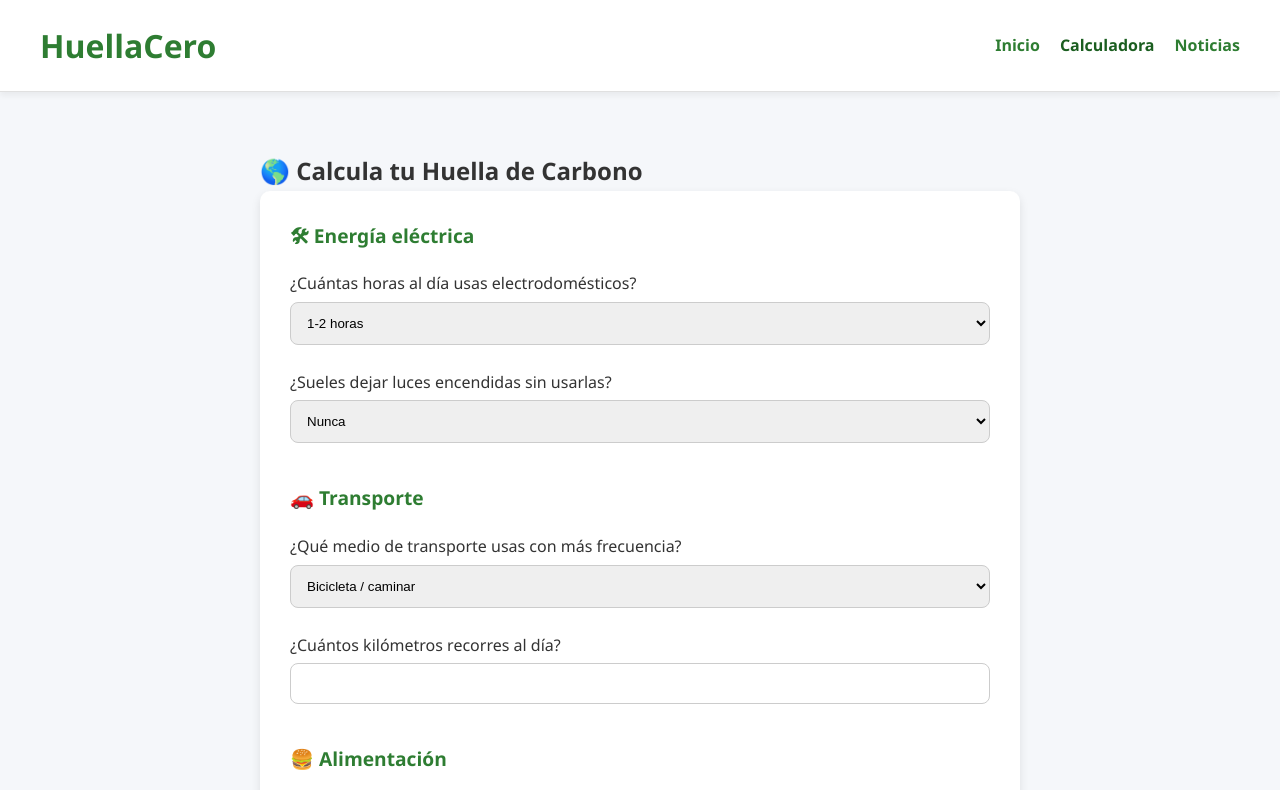
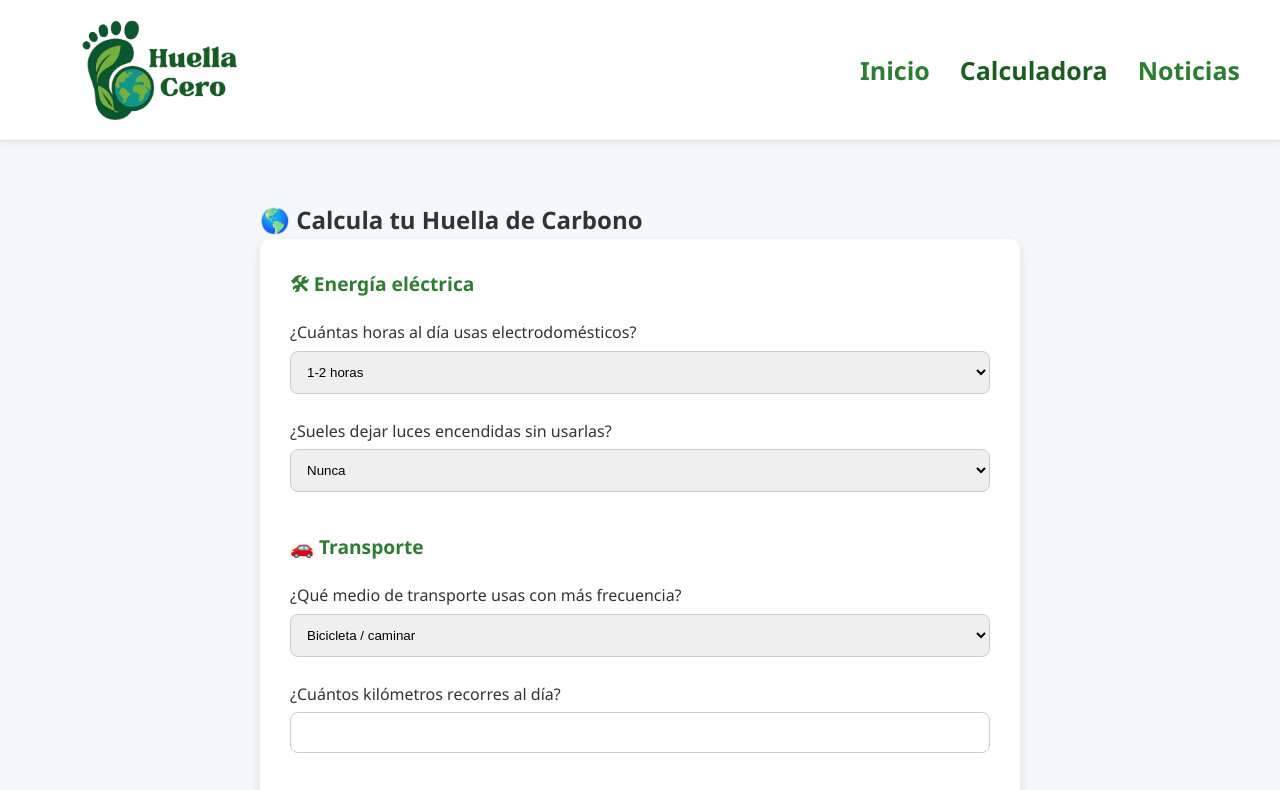
Before and after one commit to martinpiza/HuellaCero, a plain HTML site: page calculadora.html in a window 1280 px wide. Shown: the top 790 px of the page. Drawn offline with Linux system fonts and the light colour scheme.

Commit message:
se agrega imagen

```diff
--- a/calculadora.html
+++ b/calculadora.html
@@ -8,7 +8,7 @@
 </head>
 <body>
   <header>
-    <h1>HuellaCero</h1>
+    <img src="huella-cero.png" alt="Logo de HuellaCero" style="height: 100px;">
     <nav>
       <ul>
         <li><a href="index.html">Inicio</a></li>
--- a/style.css
+++ b/style.css
@@ -32,10 +32,11 @@ header h1 {
 nav ul {
   list-style: none;
   display: flex;
-  gap: 20px;
+  gap: 30px;
 }
 
 nav a {
+  font-size: 25px;
   text-decoration: none;
   color: #2e7d32;
   font-weight: bold;
--- a/style_calculadora.css
+++ b/style_calculadora.css
@@ -31,10 +31,11 @@ header h1 {
 nav ul {
   list-style: none;
   display: flex;
-  gap: 20px;
+  gap: 30px;
 }
 
 nav a {
+  font-size: 25px;
   text-decoration: none;
   color: #2e7d32;
   font-weight: bold;
```
Also changed, not shown: index.html (+1 -1 lines), noticias.html (+1 -1 lines), huella-cero.png (added).
